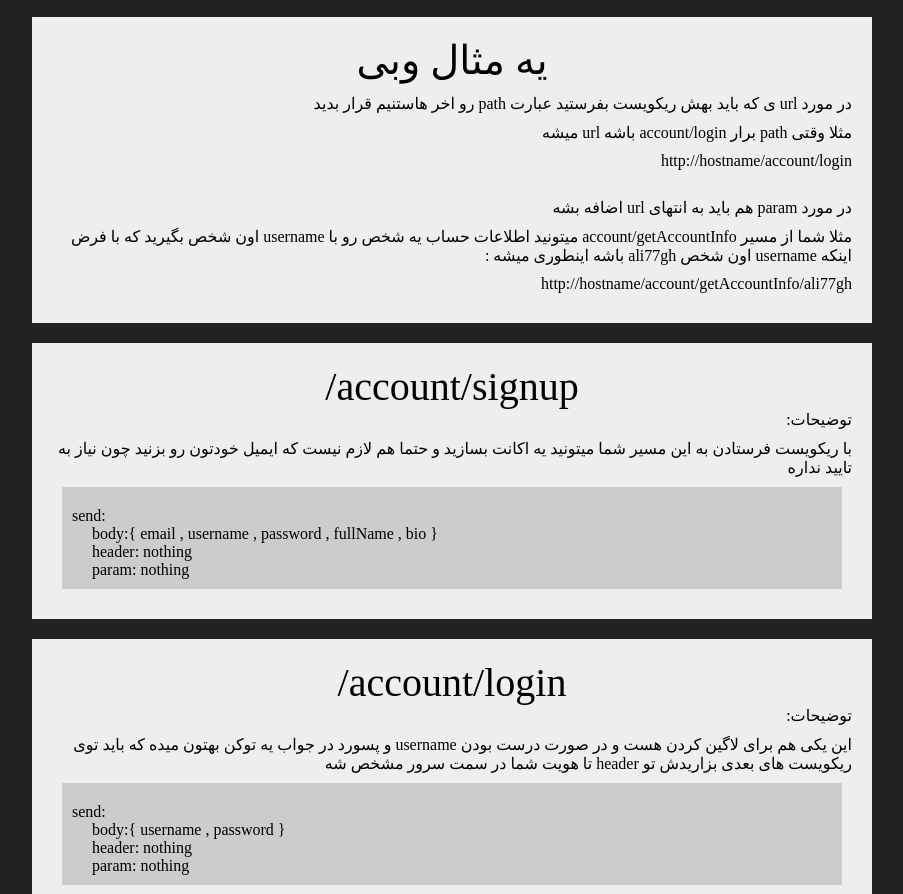
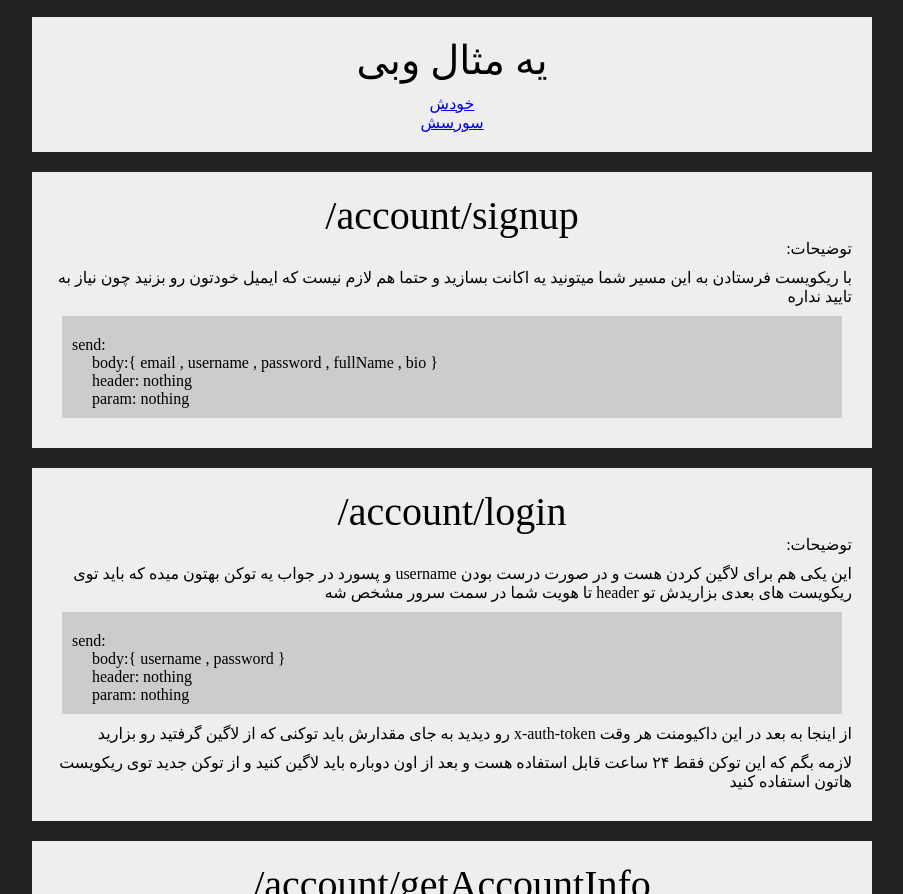
Before and after one commit to ali77gh/simpleSocialNetwork, a website: page public/guide/api_docs.html in a window 1280 px wide. Shown: the part 2138-3032 px from the top of the page, without its empty margins (188-1091 px from the left). Drawn offline with Linux system fonts and the light colour scheme.

Commit message:
web example link added to docs

```diff
--- a/public/guide/api_docs.html
+++ b/public/guide/api_docs.html
@@ -210,14 +210,8 @@
 
         <div class="card" id="web_example">
             <div class="title persian">یه مثال وبی</div>
-            <div class="persian" id="url">در مورد url ی که باید بهش ریکويست بفرستید عبارت path رو اخر هاستنیم قرار بدید</div>
-            <div class="persian">مثلا وقتی path برار account/login باشه url میشه </div>
-            <div class="persian" id="url2">http://hostname/account/login</div>
-            <br>
-            <div class="persian">در مورد param هم باید به انتهای url اضافه بشه</div>
-            <div class="persian">مثلا شما از مسیر account/getAccountInfo میتونید اطلاعات حساب یه شخص رو با username اون
-                شخص بگیرید که با فرض اینکه username اون شخص ali77gh باشه اینطوری میشه :</div>
-            <div class="persian" id="url3">http://hostname/account/getAccountInfo/ali77gh</div>
+            <a href="./../login.html" target="_blank" class="persian">خودش</a><br>
+            <a href="https://github.com/ali77gh/simpleSocialNetwork/blob/master/public/login.html" target="_blank" class="persian">سورسش</a>
 
         </div>
 
```
